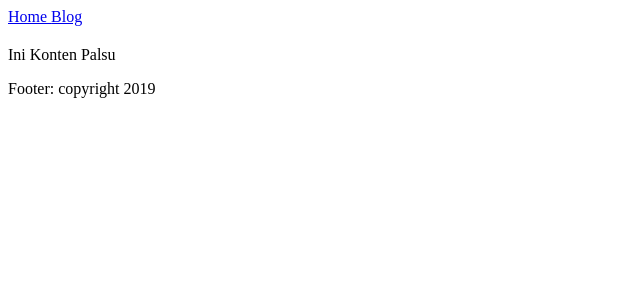
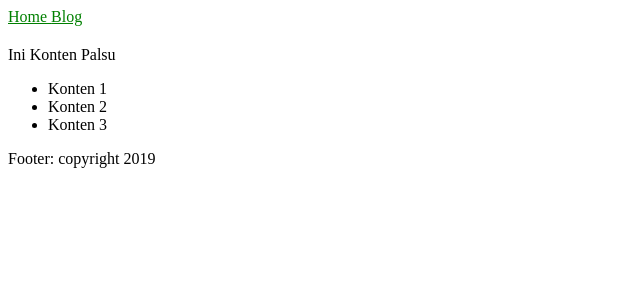
Before and after one commit to syawal2kalii/nextjs-basic-sk, a Next.js app: page /single in a window 1280 px wide. Shown: the top 300 px of the page, without its empty margins (0-640 px from the left). Built offline with nearby package versions, Linux system fonts and the light colour scheme.

Commit message:
9_css_local_global

```diff
--- a/components/BaseLayout.js
+++ b/components/BaseLayout.js
@@ -11,6 +11,7 @@ const Layout = (props) => (
         <Navigation />
         {props.children}
         <p>Footer: copyright 2019</p>
+
     </div>
 )
 export default Layout
--- a/components/Navigation.js
+++ b/components/Navigation.js
@@ -4,6 +4,13 @@ const Navigation = () =>(
           <Link href="/"><a>Home </a></Link>
          <Link href="/blog"><a>Blog </a></Link>
 
+         <style jsx >{`
+            a{
+                color:green;
+            }
+            `}
+        </style>
+
     </div>
 )
 
--- a/pages/single.js
+++ b/pages/single.js
@@ -9,6 +9,12 @@ const Page = withRouter((props)=>(
         </Head>
         <h2>{props.router.query.title}</h2>
         <p>Ini Konten Palsu</p>
+        <ul>
+            <li><a>Konten 1</a></li>
+            <li><a>Konten 2</a></li>
+            <li><a>Konten 3</a></li>
+        </ul>
+
     </Layout>
 ))
 
```
Also changed, not shown: pages/blog.js (+9 -1 lines).
